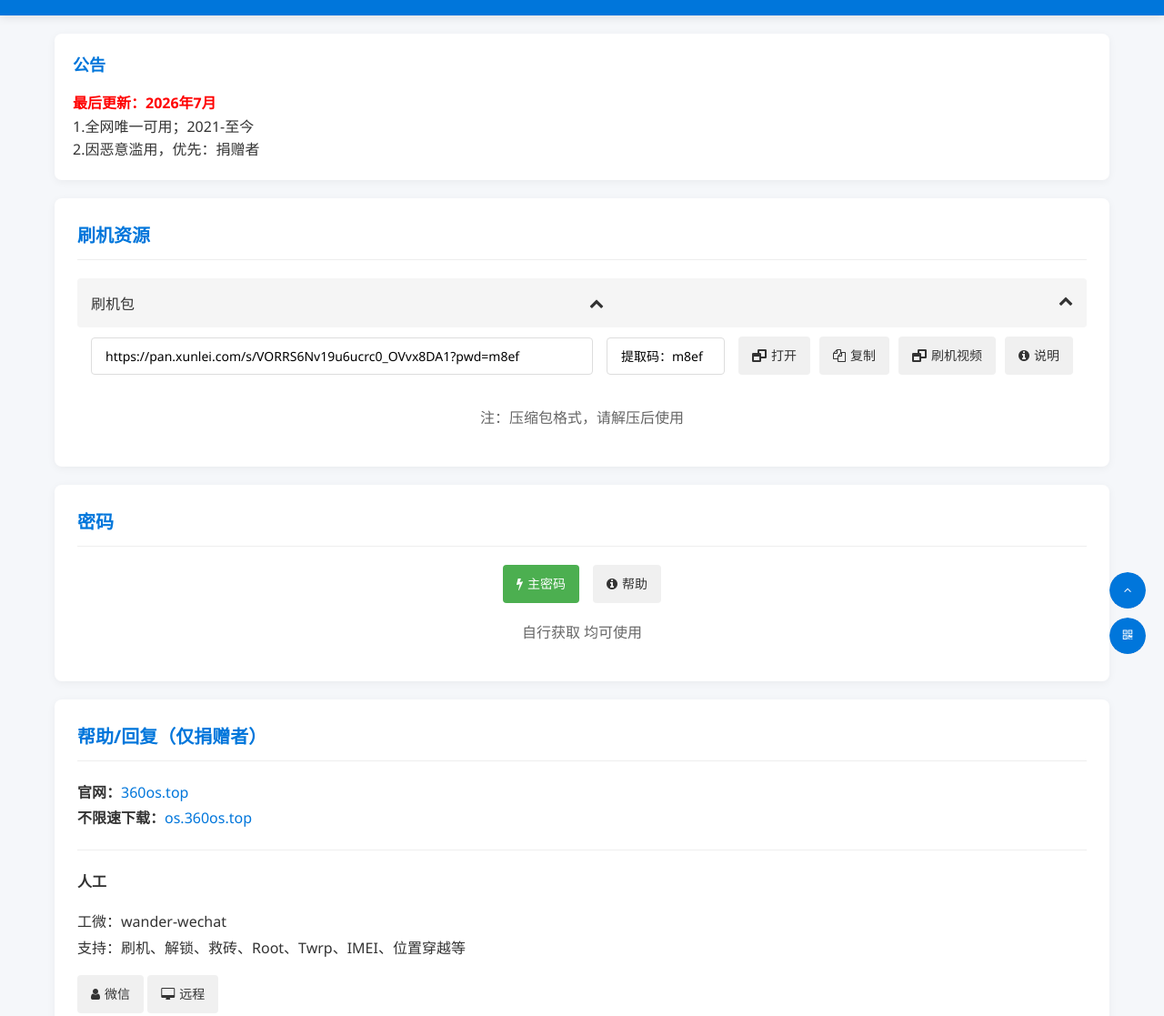
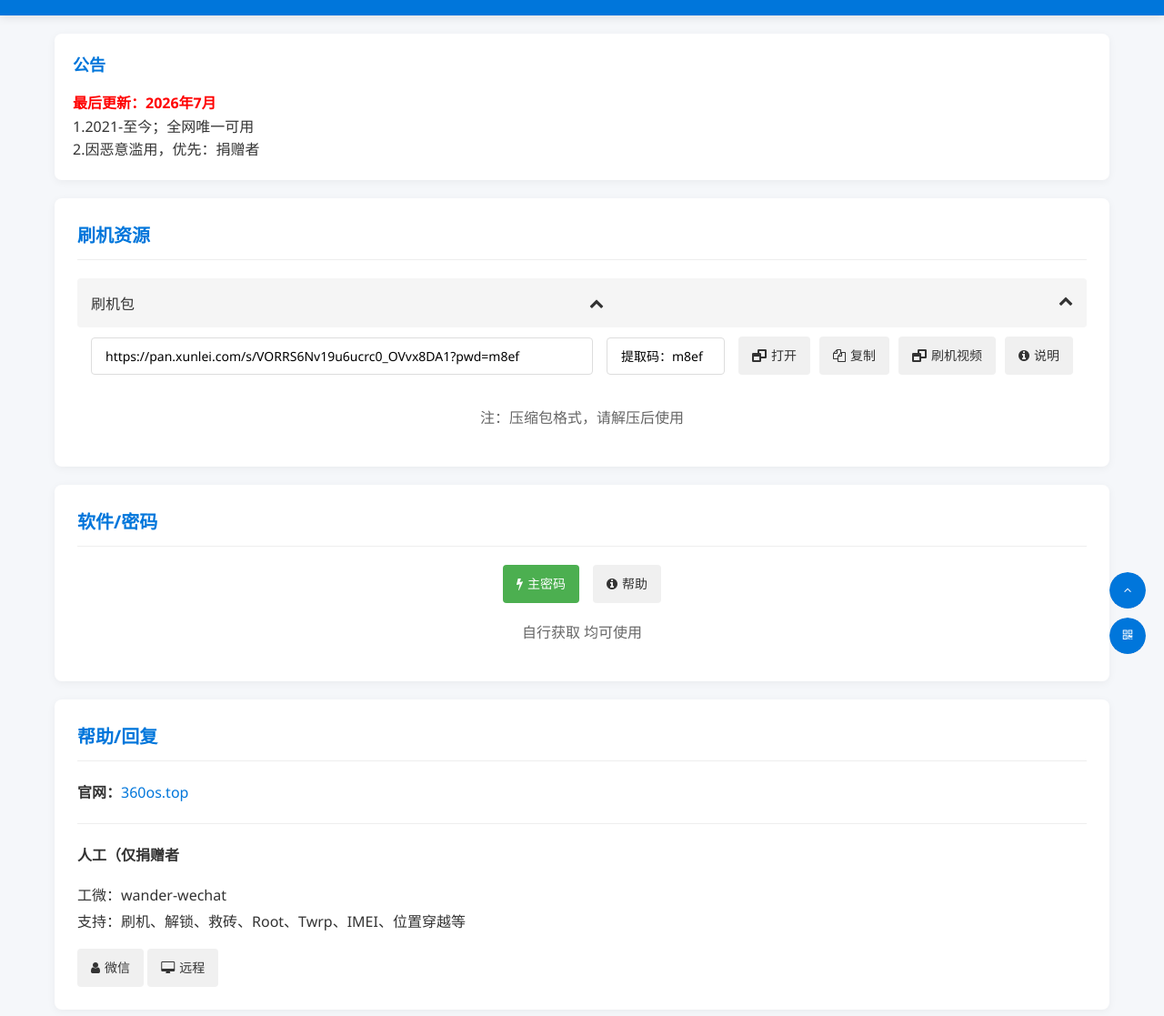
Before and after one commit to 360rom/360os, a plain HTML site: page src/tool/index.html in a window 1280 px wide. Shown: the part 61-1178 px from the top of the page at 91% size. Drawn offline with Linux system fonts and the light colour scheme.

Commit message:
Add files via upload

```diff
--- a/src/tool/index.html
+++ b/src/tool/index.html
@@ -88,7 +88,7 @@
             </div>
             <div class="announcement-list">
                 <div class="announcement-item" id="announcement1">
-                    1.全网唯一可用；2021-至今</br>
+                    1.2021-至今；全网唯一可用</br>
                     2.因恶意滥用，优先：捐赠者</br>
                 </div>
             </div>
@@ -153,7 +153,7 @@
 
         <!-- 密码区域 -->
         <section class="section">
-            <h2>密码</h2>
+            <h2>软件/密码</h2>
 
             <!--  <div class="qr-center">
                 <div class="qr-container">
@@ -222,19 +222,18 @@
 
         <!-- 帮助区域 -->
         <section class="section">
-            <h2>帮助/回复（仅捐赠者）</h2>
+            <h2>帮助/回复</h2>
             <div class="help-text">
                 <strong>官网：</strong><a href="https://360os.top" class="link" target="_blank"
                     rel="noopener noreferrer">360os.top</a> </br>
-                     <strong>不限速下载：</strong><a href="https://os.360os.top" class="link" target="_blank"
-                    rel="noopener noreferrer">os.360os.top</a>
+
 
             </div>
 
             <div class="divider"></div>
 
             <div class="help-text">
-                 <strong>人工</strong>
+                 <strong>人工（仅捐赠者</strong>
             </div>
             <div class="help-text">
                 工微：wander-wechat</br>
@@ -319,8 +318,8 @@
             <span class="close" id="closeServiceModal">&times;</span>
             <div class="modal-body" style="text-align: center;">
                 <img src="pic/wp.png" alt="二维码" style="max-width: 280px; margin: 10px auto; height: auto;">
-                <p style="margin-top: 15px; font-weight: bold; color: red;">仅仅仅回复：捐赠者（含购）</p>
-                <p style="font-size: 13px; font-weight: bold; color: rgb(80, 80, 80);">其它无视，还打扰=拉黑删除</p>
+                <p style="margin-top: 15px; font-weight: bold; color: red;">仅回复：捐赠者（含购）</p>
+                <p style="font-size: 13px; font-weight: bold; color: rgb(80, 80, 80);">其它：恶意打扰/咨询=无视</p>
             </div>
         </div>
     </div>
```
